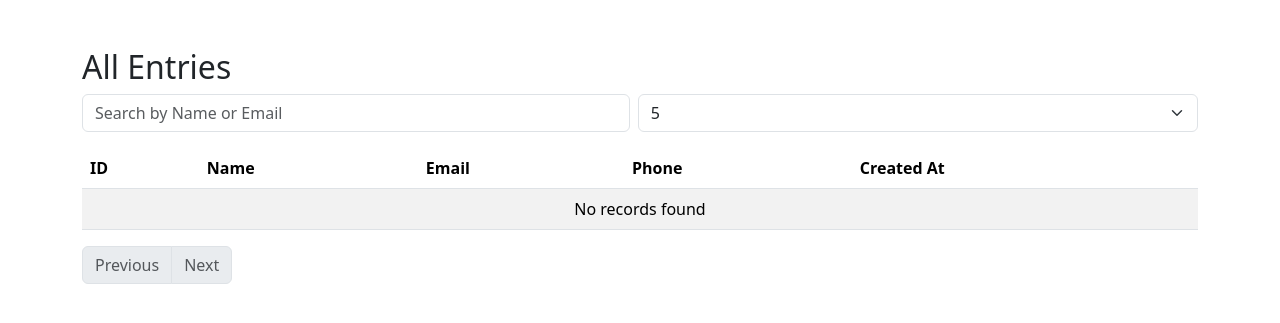
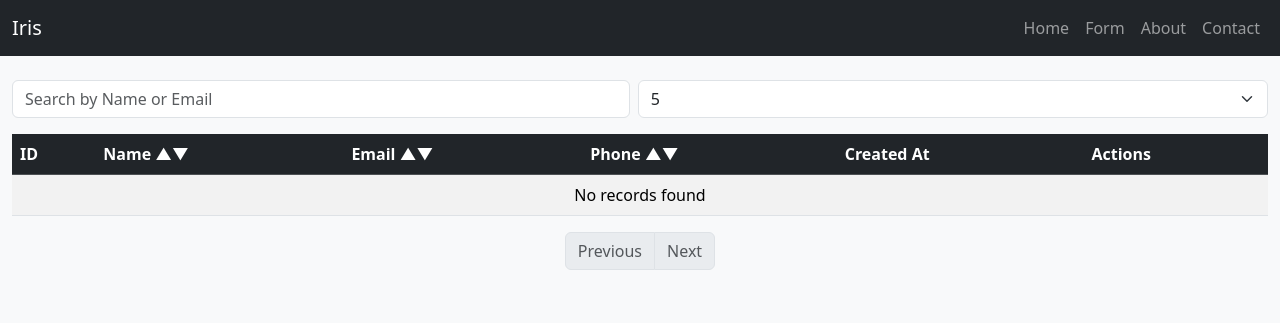
Before and after one commit to SaraSarik/Iris, a PHP site: page /view.php in a window 1280 px wide. Shown: the top 323 px of the page. Run offline with PHP 8.4, Linux system fonts and the light colour scheme; data that the repository does not hold is empty.

Commit message:
Day 5 - Front-end JS enhancements, modals, responsive UI

```diff
--- a/view.php
+++ b/view.php
@@ -1,29 +1,9 @@
 <?php
 include 'config.php';
-$sql = "SELECT * FROM entries ORDER BY id DESC";
-$result = $conn->query($sql);
-?>
-
-<!DOCTYPE html>
-<html lang="en">
-<head>
-<meta charset="UTF-8">
-<meta name="viewport" content="width=device-width, initial-scale=1">
-<title>View Entries - Your Project Title</title>
-<link href="https://cdn.jsdelivr.net/npm/bootstrap@5.3.2/dist/css/bootstrap.min.css"
-rel="stylesheet">
-</head>
-<body>
-
-<div class="container mt-5">
-<h2>All Entries</h2>
-
-<?php
-
 
 $search = isset($_GET['search']) ? $_GET['search'] : '';
 $page = isset($_GET['page']) ? (int)$_GET['page'] : 1;
-$limit = isset($_GET['limit']) ? (int)$_GET['limit'] : 5; // entries per page
+$limit = isset($_GET['limit']) ? (int)$_GET['limit'] : 5;
 $offset = ($page - 1) * $limit;
 
 // Count total entries for pagination
@@ -44,11 +24,49 @@ $stmt->execute();
 $result = $stmt->get_result();
 ?>
 
-<!-- Search Form -->
-<form method="GET" class="mb-3 d-flex align-items-center gap-2">
+<!DOCTYPE html>
+<html lang="en">
+<head>
+<meta charset="UTF-8">
+<meta name="viewport" content="width=device-width, initial-scale=1">
+<title>View Entries</title>
+<link href="https://cdn.jsdelivr.net/npm/bootstrap@5.3.2/dist/css/bootstrap.min.css" rel="stylesheet">
+<style>
+#entriesTable tbody tr:hover {
+    background-color: #f2f2f2 !important;
+}
+th {
+    cursor: pointer;
+}
+</style>
+</head>
+<body class="bg-light">
+
+<!-- Mobile-Friendly Navbar -->
+<nav class="navbar navbar-expand-lg navbar-dark bg-dark">
+  <div class="container-fluid">
+    <a class="navbar-brand" href="#">Iris</a>
+    <button class="navbar-toggler" type="button" data-bs-toggle="collapse" data-bs-target="#navbarNav">
+      <span class="navbar-toggler-icon"></span>
+    </button>
+    <div class="collapse navbar-collapse" id="navbarNav">
+      <ul class="navbar-nav ms-auto">
+        <li class="nav-item"><a class="nav-link" href="index.php">Home</a></li>
+        <li class="nav-item"><a class="nav-link" href="form.php">Form</a></li>
+        <li class="nav-item"><a class="nav-link" href="about.php">About</a></li>
+        <li class="nav-item"><a class="nav-link" href="contact.php">Contact</a></li>
+      </ul>
+    </div>
+  </div>
+</nav>
+
+<div class="container-fluid mt-4">
+  <div class="row justify-content-center">
+    <div class="col-12 col-lg-12">
+
+      <!-- Search + Limit Form -->
+      <form method="GET" class="mb-3 d-flex flex-column flex-sm-row gap-2">
         <input type="text" name="search" class="form-control" placeholder="Search by Name or Email" value="<?php echo htmlspecialchars($search); ?>">
-
-    <!-- Entries per page dropdown -->
         <select name="limit" class="form-select" onchange="this.form.submit()">
             <option value="5" <?php if($limit==5) echo 'selected'; ?>>5</option>
             <option value="10" <?php if($limit==10) echo 'selected'; ?>>10</option>
@@ -56,15 +74,17 @@ $result = $stmt->get_result();
         </select>
       </form>
 
-<!-- Table -->
-<table class="table table-striped table-hover">
-    <thead>
+      <!-- Responsive Table -->
+      <div class="table-responsive">
+        <table class="table table-striped table-hover" id="entriesTable">
+            <thead class="table-dark">
                 <tr>
                     <th>ID</th>
-            <th>Name</th>
-            <th>Email</th>
-            <th>Phone</th>
+                    <th class="sortable" data-type="string">Name <span class="sort-indicator"> ▲▼</span></th>
+                    <th class="sortable" data-type="string">Email <span class="sort-indicator"> ▲▼</span></th>
+                    <th class="sortable" data-type="numeric">Phone <span class="sort-indicator"> ▲▼</span></th>
                     <th>Created At</th>
+                    <th>Actions</th>
                 </tr>
             </thead>
             <tbody>
@@ -75,31 +95,23 @@ $result = $stmt->get_result();
                         <td><?php echo htmlspecialchars($row['name']); ?></td>
                         <td><?php echo htmlspecialchars($row['email']); ?></td>
                         <td><?php echo htmlspecialchars($row['phone']); ?></td>
+                        <td><?php echo date("d-M-Y H:i", strtotime($row['created_at'])); ?></td>
                         <td>
-                        <?php
-                        // Format created_at: 09-Sep-2025 16:00
-                        echo date("d-M-Y H:i", strtotime($row['created_at']));
-                        ?>
-                    </td>
-                    <td>
-                    <a href="update.php?id=<?php echo $row['id']; ?>" class="btn btn-primary btn-sm">Edit</a>
-                    <a href="delete.php?id=<?php echo $row['id']; ?>" class="btn btn-danger btn-sm"
-                    onclick="return confirm('Are you sure?');">Delete</a>
+                            <a href="update.php?id=<?php echo $row['id']; ?>" class="btn btn-primary btn-sm mb-1">Edit</a>
+                            <button class="btn btn-danger btn-sm mb-1" data-bs-toggle="modal" data-bs-target="#deleteModal" data-id="<?php echo $row['id']; ?>">Delete</button>
                         </td>
                     </tr>
                     <?php endwhile; ?>
                 <?php else: ?>
-            <tr>
-                <td colspan="5" class="text-center">No records found</td>
-            </tr>
+                    <tr><td colspan="6" class="text-center">No records found</td></tr>
                 <?php endif; ?>
             </tbody>
         </table>
-
+      </div>
 
       <!-- Pagination -->
       <nav>
-    <ul class="pagination">
+          <ul class="pagination justify-content-center">
               <li class="page-item <?php if($page <= 1) echo 'disabled'; ?>">
                   <a class="page-link" href="?search=<?php echo urlencode($search); ?>&limit=<?php echo $limit; ?>&page=<?php echo $page-1; ?>">Previous</a>
               </li>
@@ -115,5 +127,104 @@ $result = $stmt->get_result();
       </nav>
 
     </div>
+  </div>
+</div>
+
+<!-- Delete Confirmation Modal -->
+<div class="modal fade" id="deleteModal" tabindex="-1" aria-hidden="true">
+  <div class="modal-dialog">
+    <div class="modal-content">
+
+      <div class="modal-header">
+        <h5 class="modal-title">Confirm Delete</h5>
+        <button type="button" class="btn-close" data-bs-dismiss="modal"></button>
+      </div>
+
+      <div class="modal-body">
+        Are you sure you want to delete this entry?
+      </div>
+
+      <div class="modal-footer">
+        <a href="#" id="confirmDeleteBtn" class="btn btn-danger">Yes, Delete</a>
+        <button type="button" class="btn btn-secondary" data-bs-dismiss="modal">Cancel</button>
+      </div>
+
+    </div>
+  </div>
+</div>
+
+<!-- Bootstrap JS -->
+<script src="https://cdn.jsdelivr.net/npm/bootstrap@5.3.2/dist/js/bootstrap.bundle.min.js"></script>
+
+<!-- Sorting Script -->
+<script>
+document.addEventListener('DOMContentLoaded', function () {
+  const table = document.getElementById('entriesTable');
+  if (!table) return;
+
+  const headers = Array.from(table.querySelectorAll('th.sortable'));
+
+  headers.forEach(header => {
+    const colIndex = Array.prototype.indexOf.call(header.parentElement.children, header);
+    header.addEventListener('click', function () {
+      const dir = header.getAttribute('data-sort-dir') === 'asc' ? 'desc' : 'asc';
+      headers.forEach(h => h.removeAttribute('data-sort-dir'));
+      header.setAttribute('data-sort-dir', dir);
+      sortTableByColumn(table, colIndex, dir);
+      updateIndicators();
+    });
+  });
+
+  function sortTableByColumn(table, colIndex, dir = 'asc') {
+    const tbody = table.tBodies[0];
+    const rows = Array.from(tbody.querySelectorAll('tr'));
+
+    const type = table.querySelectorAll('th')[colIndex].getAttribute('data-type') || 'string';
+
+    rows.sort((a, b) => {
+      let aVal = a.children[colIndex].textContent.trim();
+      let bVal = b.children[colIndex].textContent.trim();
+
+      if (type === 'numeric') {
+        aVal = parseFloat(aVal.replace(/[^0-9.\-]/g,'')) || 0;
+        bVal = parseFloat(bVal.replace(/[^0-9.\-]/g,'')) || 0;
+      } else if (type === 'date') {
+        aVal = Date.parse(aVal) || 0;
+        bVal = Date.parse(bVal) || 0;
+      } else {
+        aVal = aVal.toLowerCase();
+        bVal = bVal.toLowerCase();
+      }
+
+      if (aVal > bVal) return dir === 'asc' ? 1 : -1;
+      if (aVal < bVal) return dir === 'asc' ? -1 : 1;
+      return 0;
+    });
+
+    rows.forEach(r => tbody.appendChild(r));
+  }
+
+  function updateIndicators() {
+    headers.forEach(h => {
+      const span = h.querySelector('.sort-indicator');
+      if (!span) return;
+      const dir = h.getAttribute('data-sort-dir');
+      span.textContent = dir === 'asc' ? ' ▲' : dir === 'desc' ? ' ▼' : ' ▲▼';
+    });
+  }
+});
+
+// Delete Modal JS
+document.addEventListener("DOMContentLoaded", function() {
+  const deleteModal = document.getElementById("deleteModal");
+  const confirmDeleteBtn = document.getElementById("confirmDeleteBtn");
+
+  deleteModal.addEventListener("show.bs.modal", function(event) {
+    const button = event.relatedTarget;
+    const id = button.getAttribute("data-id");
+    confirmDeleteBtn.setAttribute("href", "delete.php?id=" + id);
+  });
+});
+</script>
 </body>
 </html>
```
Lines whose indentation alone changed are shown as unchanged.
